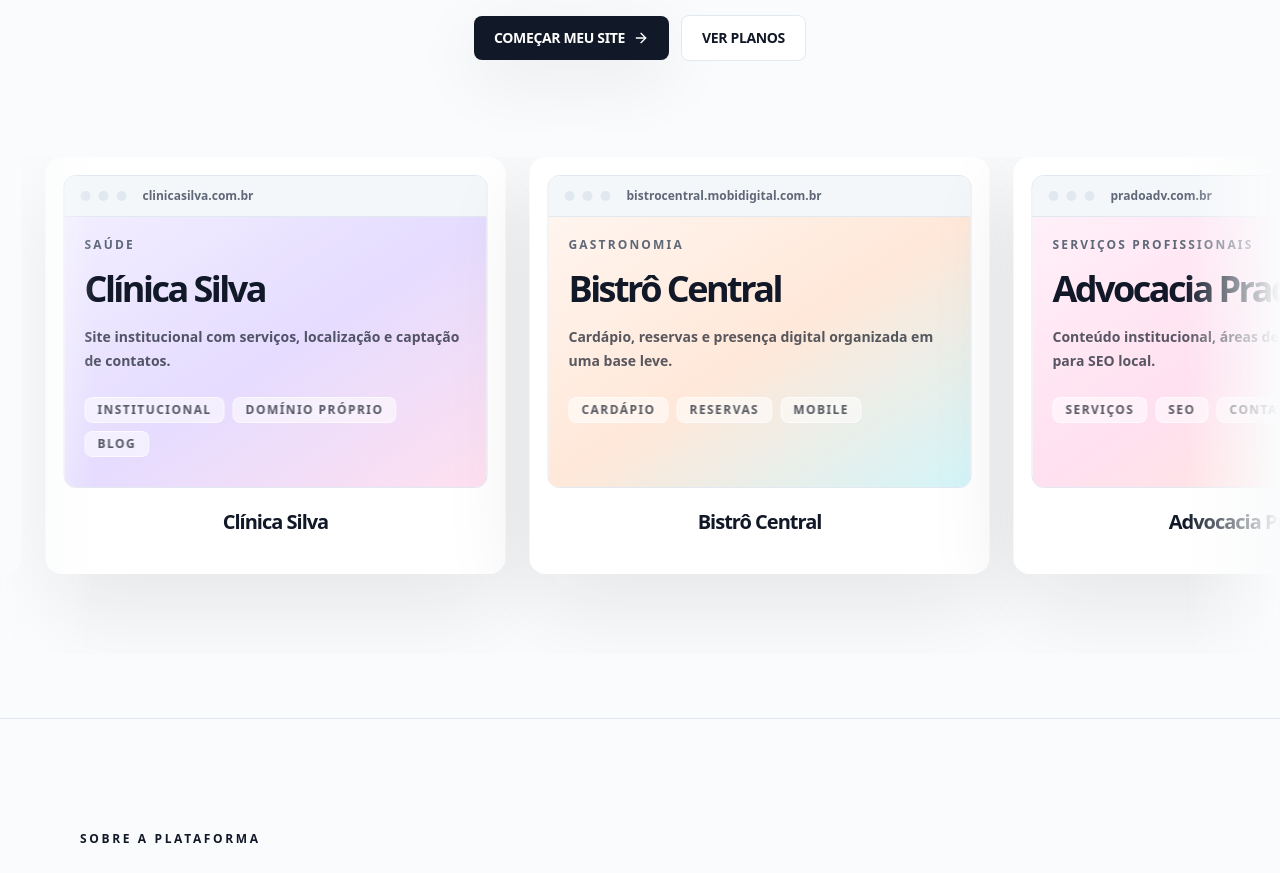
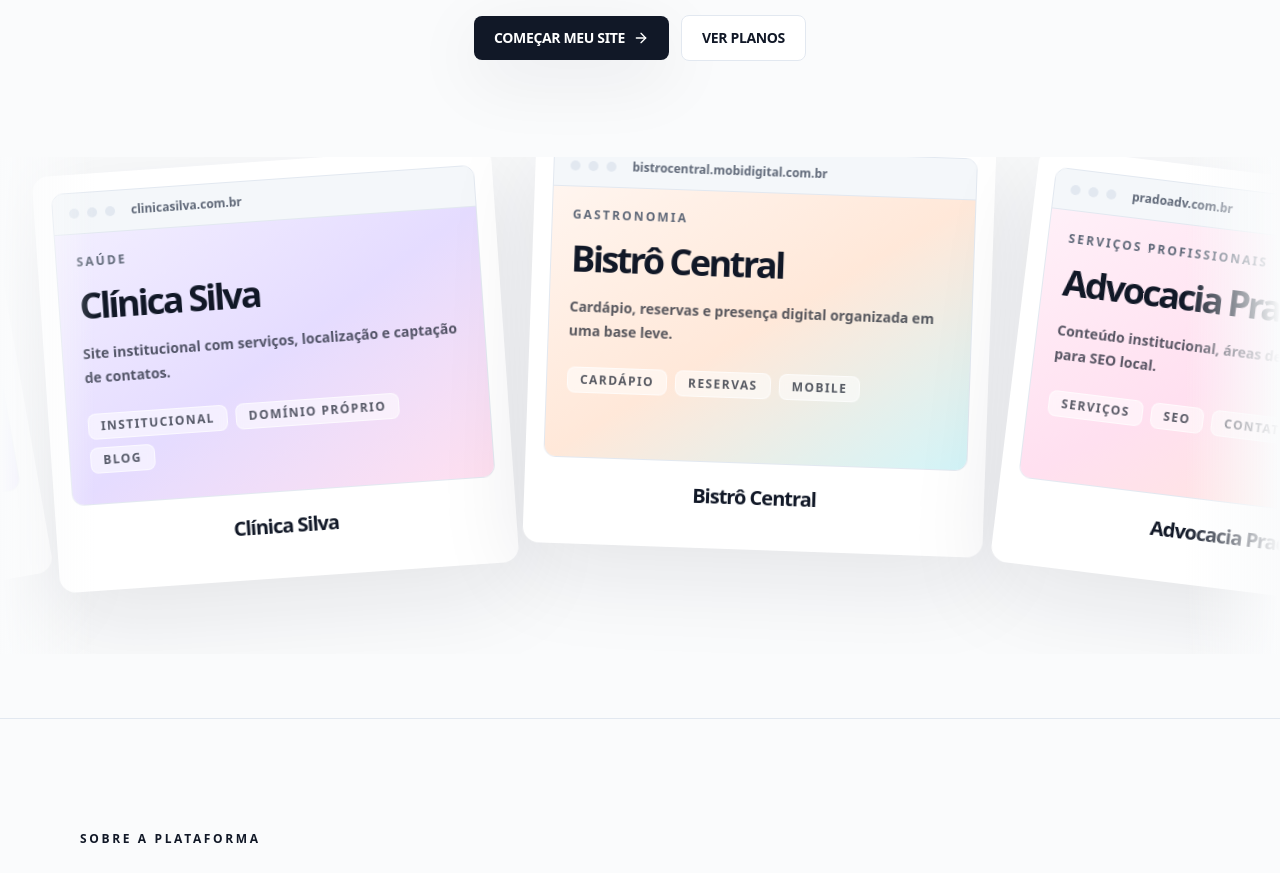
Before and after one commit to agenciamobi/mobidigital, a Next.js app: page / in a window 1280 px wide. Shown: the part 780-1653 px from the top of the page. Built offline with nearby package versions, Linux system fonts and the light colour scheme.

Commit message:
Add editorial arc rhythm to tenant scroller

```diff
--- a/components/mobi-tenant-site-scroller.tsx
+++ b/components/mobi-tenant-site-scroller.tsx
@@ -15,11 +15,19 @@ type MobiTenantSiteScrollerProps = {
   sites: readonly TenantSite[];
 };
 
-function TenantSiteCard({ site }: { site: TenantSite }) {
+const cardMotion = [
+  "rotate-[-10deg] translate-y-10",
+  "rotate-[-4deg] translate-y-1",
+  "rotate-[2deg] -translate-y-6",
+  "rotate-[7deg] translate-y-4",
+  "rotate-[13deg] translate-y-12",
+];
+
+function TenantSiteCard({ site, index }: { site: TenantSite; index: number }) {
   const theme = activeTheme.tenantScroller;
 
   return (
-    <article className={theme.card} aria-label={`Site tenant ${site.name}`}>
+    <article className={cn(theme.card, cardMotion[index % cardMotion.length])} aria-label={`Site tenant ${site.name}`}>
       <div className={theme.browser}>
         <div className={theme.browserBar}>
           <span className={theme.browserDot} aria-hidden="true" />
@@ -56,7 +64,7 @@ export function MobiTenantSiteScroller({ sites }: MobiTenantSiteScrollerProps) {
       <div className={theme.viewport}>
         <div className={theme.track}>
           {repeatedSites.map((site, index) => (
-            <TenantSiteCard key={`${site.name}-${index}`} site={site} />
+            <TenantSiteCard key={`${site.name}-${index}`} site={site} index={index} />
           ))}
         </div>
       </div>
```
